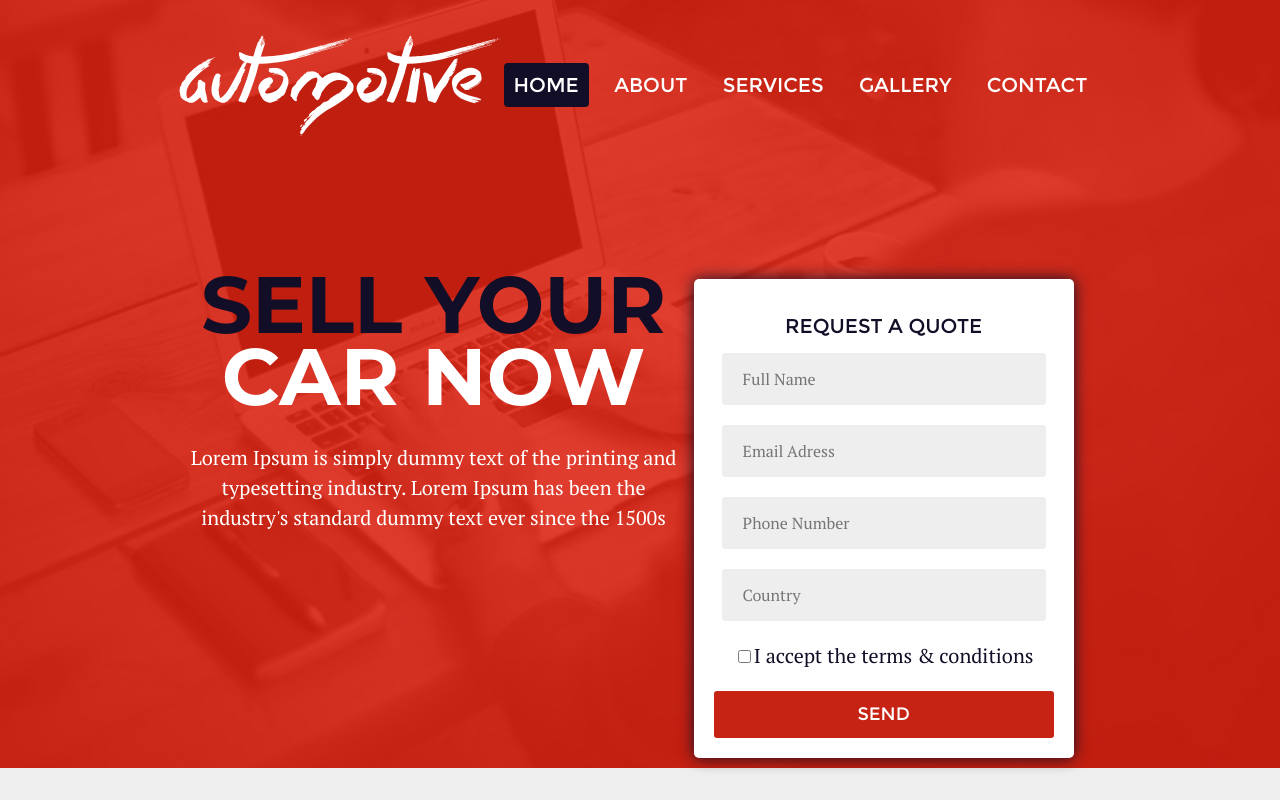
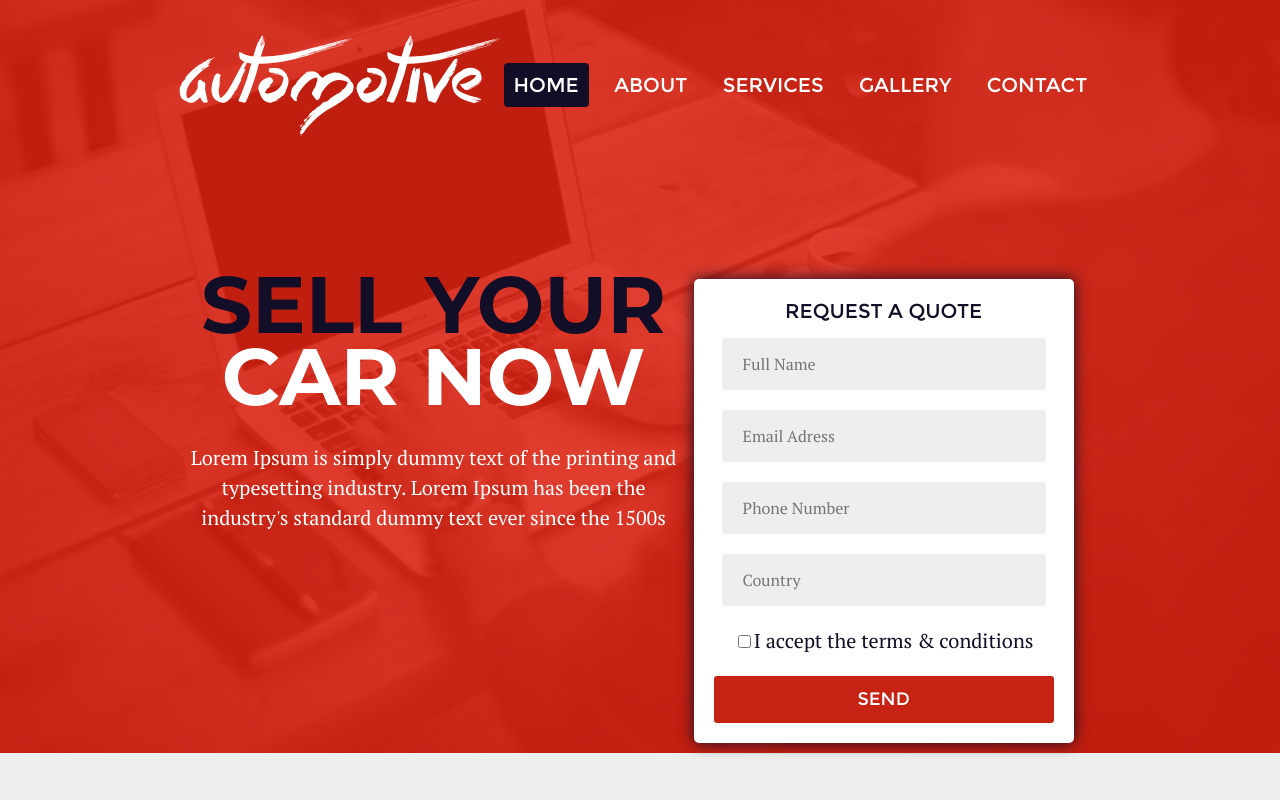
Before and after one commit to nikita-1vanov/automotive, a plain HTML site: page index.html in a window 1280 px wide. Shown: the top 800 px of the page. Drawn offline with Linux system fonts and the light colour scheme.

Commit message:
Update style.css

```diff
--- a/css/style.css
+++ b/css/style.css
@@ -238,7 +238,7 @@ header {
 form {
 	max-width: 340px;
 	box-shadow: 0 0 15px;
-	padding: 20px 20px 0 20px !important;
+	padding: 5px 20px 0 20px !important;
 }
 
 input[type="text"],[type="email"],[type="tel"]{
```
